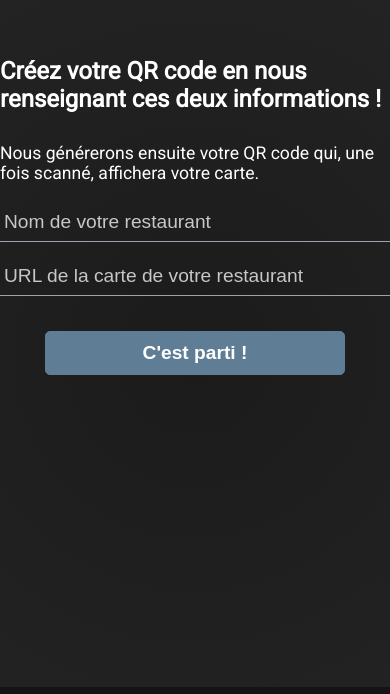
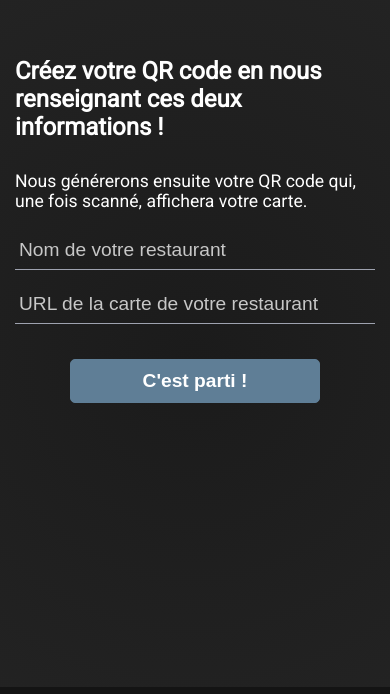
Before and after one commit to bryanmedica/carte-covid, a website: page views/retreive.html in a window 390 px wide. Shown: the part 63-757 px from the top of the page. Drawn offline with nearby package versions, Linux system fonts and the light colour scheme; files whose address does not match are found by name.

Commit message:
:iphone: Improving publish and retreive pages responsiveness

```diff
--- a/public/stylesheets/publish.css
+++ b/public/stylesheets/publish.css
@@ -51,14 +51,6 @@ input[type=button] {
   margin-left: 5px;
 }
 
-@media (max-width: 800px) {
-  input[type=submit] {
-    margin: auto;
-    margin-top: 20px;
-    width: 300px;
-  }
-}
-
 input[type=button]:focus {
   outline-width: 0px;
 }
--- a/public/stylesheets/retreive.css
+++ b/public/stylesheets/retreive.css
@@ -33,14 +33,6 @@ input[type=submit]:hover {
   transition: 0.2s;
 }
 
-@media (max-width: 800px) {
-  input[type=submit] {
-    margin:auto;
-    margin-top: 20px;
-    width: 300px;
-  }
-}
-
 input[type=text]:-webkit-autofill {
   background-color: transparent !important;
 }
@@ -52,7 +44,6 @@ input[type=text]:-webkit-autofill:hover {
 input[type=text]:-webkit-autofill:focus {
   background-color: transparent !important;
 }
-
 
 .logo {
   width: 250px;
--- a/public/stylesheets/style.css
+++ b/public/stylesheets/style.css
@@ -78,9 +78,22 @@ input:-webkit-autofill,
 input:-webkit-autofill:hover,
 input:-webkit-autofill:focus,
 input:-webkit-autofill:active  {
-    -webkit-box-shadow: 0 0 0 30px rgb(27, 27, 27) inset !important;
+    -webkit-box-shadow: 0 0 0 30px rgb(30, 30, 30) inset !important;
 }
 
 input:-webkit-autofill {
   -webkit-text-fill-color: white !important;
 }
+
+@media (max-width: 800px) {
+  input[type=submit] {
+    margin: auto;
+    margin-top: 20px;
+    width: 250px;
+  }
+
+  h1, p, form {
+    padding: 0px 15px;
+  }
+
+}
--- a/views/retreive.html
+++ b/views/retreive.html
@@ -1,7 +1,7 @@
 <html>
   <head>
+    <link rel="stylesheet" type="text/css" href="/stylesheets/retreive.css"/>
     <link rel="stylesheet" type="text/css" href="/stylesheets/style.css"/>
-    <link rel="stylesheet" type="text/css" href="/stylesheets/retreive.css"/>
     <link rel="icon" type="image/ico" href="carte-covid.ico" />
     <link href="https://fonts.googleapis.com/css2?family=Roboto&display=swap" rel="stylesheet"/>
     <meta name="viewport" content="width=device-width, initial-scale=1"/>
```
Also changed, not shown: views/publish.html (+1 -1 lines), public/javascripts/publish.js (line endings or trailing spaces).
